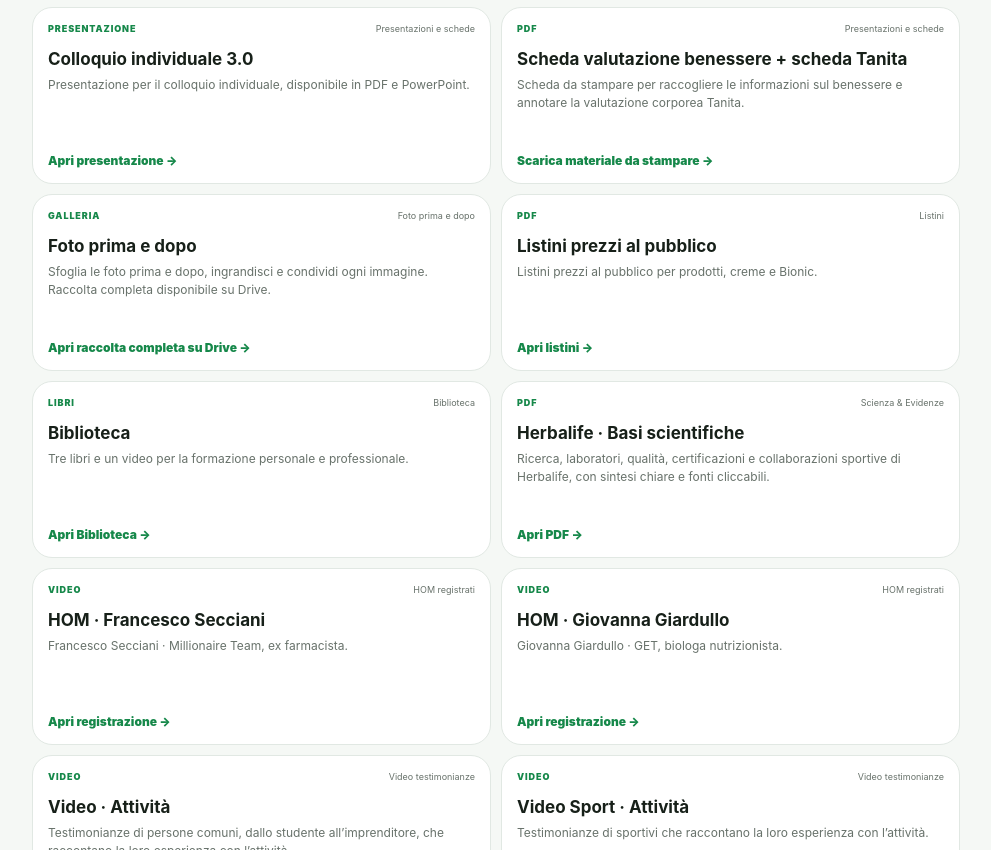
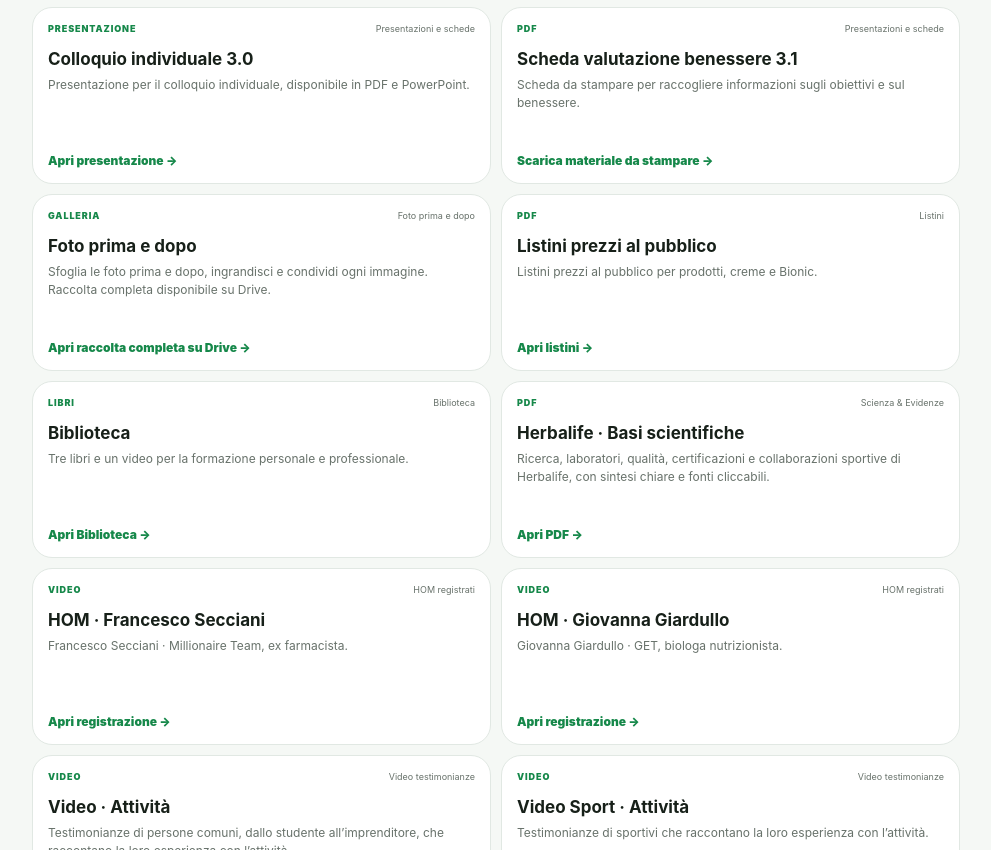
Before and after one commit to diegosbotti-hub/supporto-3-0, a plain HTML site: page index.html in a window 1280 px wide. Shown: the part 2712-3562 px from the top of the page, without its empty margins (144-1135 px from the left). Drawn offline with Linux system fonts and the light colour scheme.

Commit message:
Aggiorna scheda valutazione benessere punto 8 alla versione 3.1

```diff
--- a/index.html
+++ b/index.html
@@ -451,9 +451,9 @@ window.SUPPORTO_DATA = {
       "status": "disponibile",
       "library": false,
       "shareSection": false,
-      "description": "Book Colazione e scheda valutazione benessere + scheda Tanita disponibili. Video tutorial in preparazione.",
+      "description": "Book Colazione e scheda valutazione benessere 3.1 disponibili. Video tutorial in preparazione.",
       "learn": "Svolgere la valutazione corporea e usare il Book Colazione e la scheda di valutazione.",
-      "action": "Apri il Book Colazione 3.0. Stampa la scheda valutazione benessere + scheda Tanita e compilala durante la valutazione. Il video formativo è in preparazione.",
+      "action": "Apri il Book Colazione 3.0. Stampa la scheda valutazione benessere 3.1 e compilala durante la valutazione. Il video formativo è in preparazione.",
       "next": "DMO Usa Indossa Parla",
       "pendingVideo": true,
       "workflowImage": { "src": "assets/flusso-valutazione-corporea.webp?v=9801c032", "alt": "Flusso operativo della DMO: offerta della valutazione, raccolta delle informazioni, valutazione corporea, domanda chiave, proposta e passaparola.", "width": 1672, "height": 941 },
@@ -463,7 +463,7 @@ window.SUPPORTO_DATA = {
           "resource": "book-pdf"
         },
         {
-          "label": "Scheda valutazione benessere + scheda Tanita",
+          "label": "Scheda valutazione benessere 3.1",
           "resource": "valutazione-benessere-tanita-pdf"
         }
       ]
@@ -518,14 +518,14 @@ window.SUPPORTO_DATA = {
       link:"https://drive.google.com/file/d/1ZOFEPB1p6G0_LXUfDnTAcyZngUL-rzZY/view?usp=drivesdk"
     },
     {
-      id:"valutazione-benessere-tanita-pdf", order:2.6, area:"Presentazioni e schede", title:"Scheda valutazione benessere + scheda Tanita", type:"PDF", status:"disponibile", library:true, shareSection:false,
+      id:"valutazione-benessere-tanita-pdf", order:2.6, area:"Presentazioni e schede", title:"Scheda valutazione benessere 3.1", type:"PDF", status:"disponibile", library:true, shareSection:false,
       materialNote:"Da stampare e compilare durante la valutazione del benessere e corporea.",
-      description:"Scheda da stampare per raccogliere le informazioni sul benessere e annotare la valutazione corporea Tanita.",
+      description:"Scheda da stampare per raccogliere informazioni sugli obiettivi e sul benessere.",
       learn:"Utilizzare la scheda durante la valutazione del benessere e corporea.",
       action:"Apri il PDF, stampalo e compilalo durante la valutazione.",
       next:"Segui le indicazioni del punto 8 del percorso.",
       cta:"Scarica materiale da stampare",
-      link:"https://drive.google.com/file/d/1HqPaxEgjUGemk1_CDhtQsuPrkdVPZrcZ/view?usp=drivesdk"
+      link:"https://drive.google.com/file/d/1eoRjs_tM-P49zIAvh69hWj5sYQb59RWH/view?usp=drive_link"
     },
     {
       id:"book-pdf", order:1, area:"Presentazioni e schede", title:"Book Colazione 3.0", type:"PDF", format:"PDF e PowerPoint", status:"disponibile",shareSection:true,shareText:"Scopri il Book Colazione 3.0, uno strumento semplice per presentare il percorso al cliente.",shareUrl:"https://drive.google.com/file/d/16PdoMpt4PQos5TFvH8LCnod-lY-0oOZ7/view?usp=drivesdk",
```
